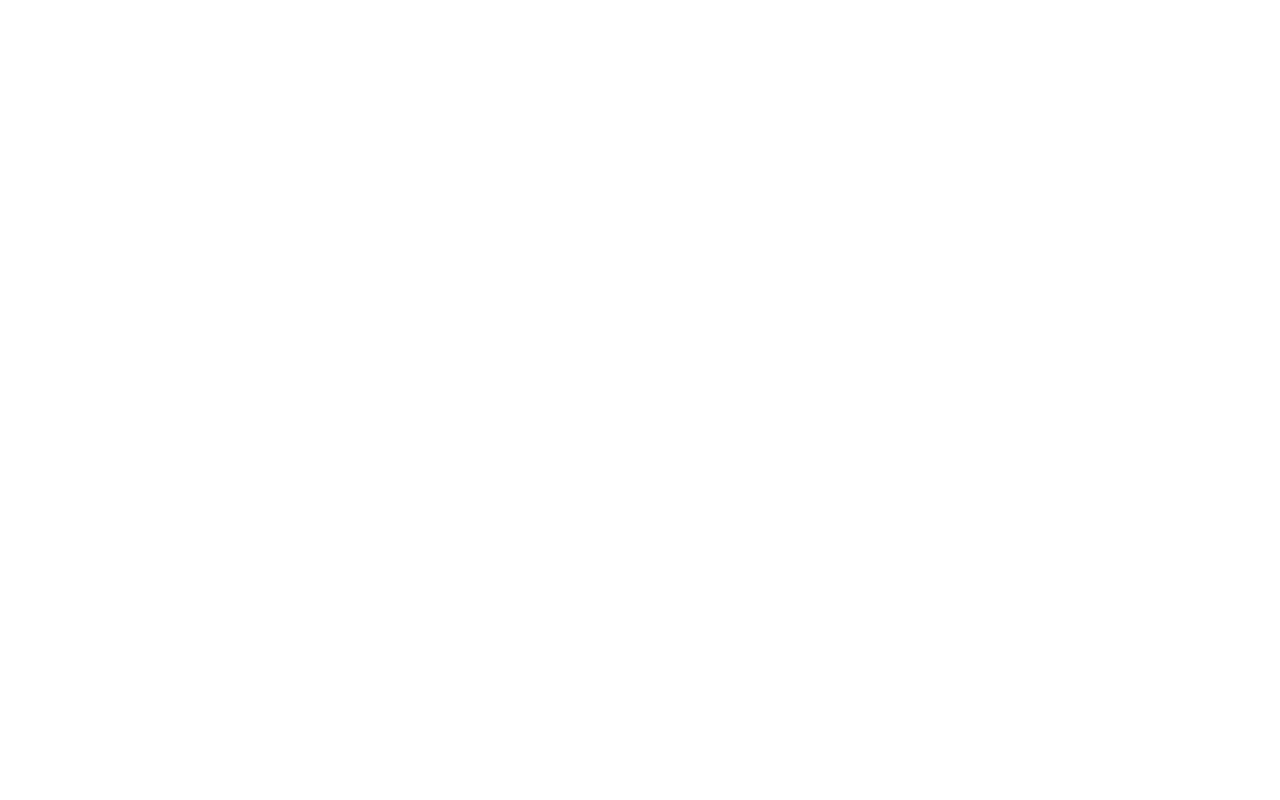
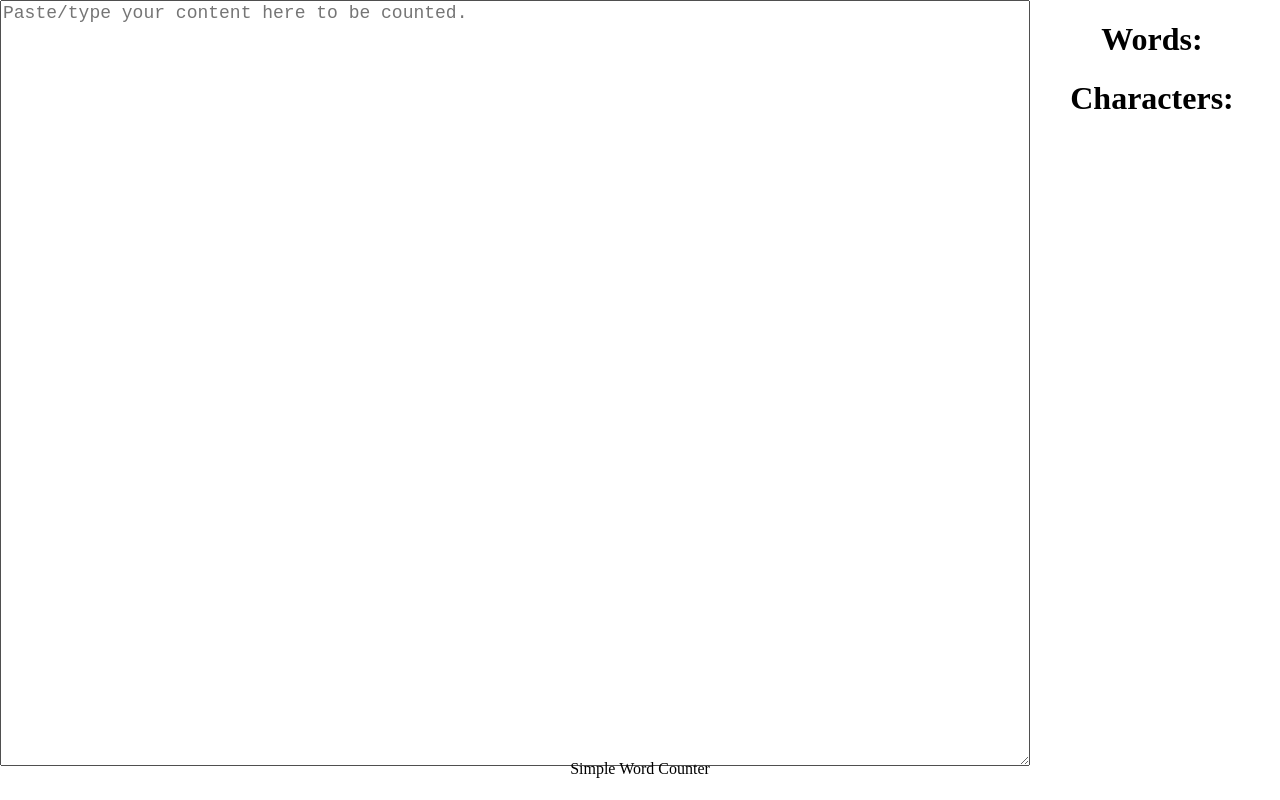
Before and after one commit to hari-govind/simple-word-counter, a plain HTML site: page index.html in a window 1280 px wide. Drawn offline with Linux system fonts and the light colour scheme.

Commit message:
basic layout

```diff
--- a/css/style.css
+++ b/css/style.css
@@ -0,0 +1,31 @@
+html, body {
+    margin:0px;
+    height:100%;
+}
+
+textarea {
+    width:100%;
+    height:100%;
+    font-size:18px;
+    color:#444444;
+}
+.container {
+    display: grid;
+    grid-template-columns: 80% 20%;
+    grid-template-rows: 95% 5%;
+    height: 100%;
+    text-align: center;
+}
+
+#text {
+    grid-column: 1/2;
+}
+
+#details {
+    grid-column-start: 2;
+}
+
+#footer {
+    grid-row-start: 2;
+    grid-column: 1/3;
+}
--- a/index.html
+++ b/index.html
@@ -8,6 +8,21 @@
     <script src="/js/main.js"></script>
 </head>
 <body>
-
+    <div class="container">
+        <div id="text">
+            <textarea placeholder="Paste/type your content here to be counted."></textarea>
+        </div>
+        <div id="details">
+            <div>
+                <h1>Words:</h1>
+                <h3 id="#words"></h3>
+            </div>
+            <div>
+                <h1>Characters:</h1>
+                <h3 id="#chars"></h3>
+            </div>
+        </div>
+        <div id="footer">Simple Word Counter</div>
+    </div>
 </body>
 </html>
```
